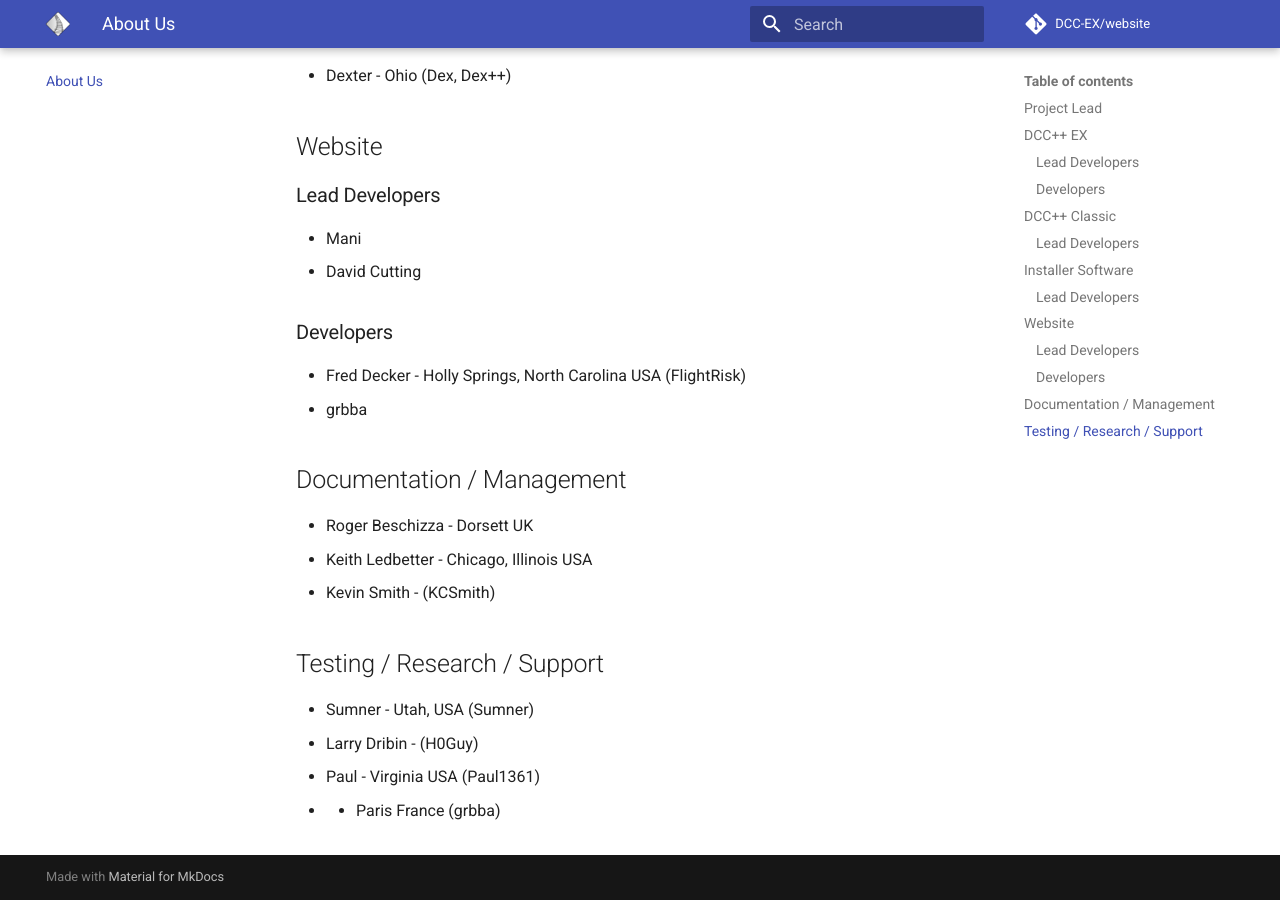
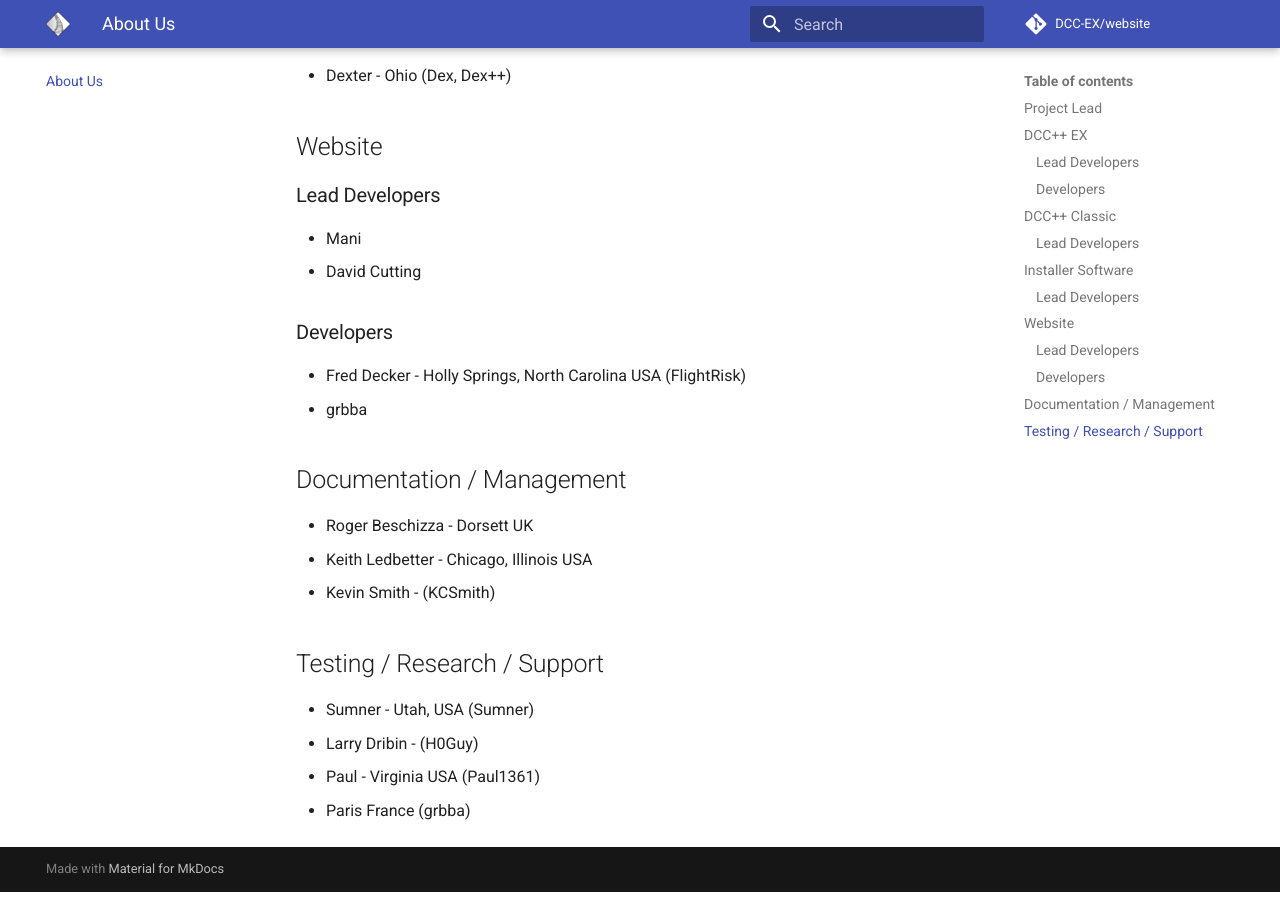
Before and after one commit to DCC-EX/website, an MkDocs documentation site: the page built from docs/about/about-us.md, in a window 1280 px wide and 900 px high, scrolled down 1296 px. Built offline with MkDocs 1.6.1 and Material for MkDocs 9.7.7, drawn with Linux system fonts in a browser that asks for light colours; comment, search, counter and statistics services are not loaded.

Commit message:
merge mani's changes and push mine

```diff
--- a/docs/about/about-us.md
+++ b/docs/about/about-us.md
@@ -64,4 +64,4 @@
 * Sumner - Utah, USA (Sumner)
 * Larry Dribin - (H0Guy)
 * Paul - Virginia USA (Paul1361)
-* - Paris France (grbba)
+* Paris France (grbba)
```
